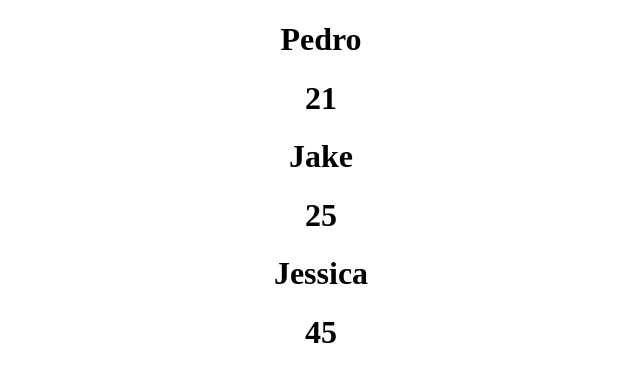
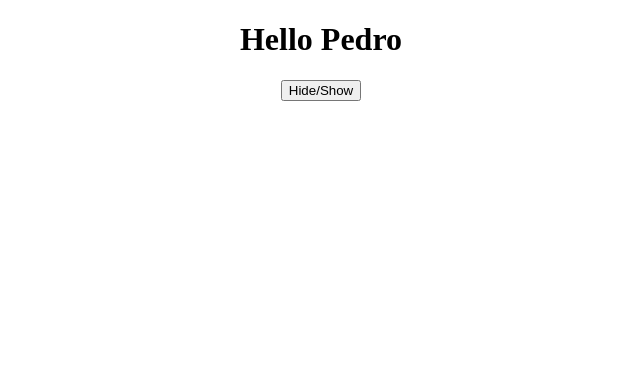
Before and after one commit to adonishuang/React-Beginner, a React (Create React App) app in the folder episode1/: page / in a window 1280 px wide. Shown: the top 382 px of the page, without its empty margins (319-959 px from the left). Built offline with nearby package versions, Linux system fonts and the light colour scheme.

Commit message:
feat:State in React,useState Hook

```diff
--- a/episode1/src/App.js
+++ b/episode1/src/App.js
@@ -1,19 +1,18 @@
 import './App.css';
-import {User} from './User'
+import {useState} from "react";
+
+
 function App() {
-    // const names = ["Pedro","Jake","Jessica","Mike","Dustin"]
-    const users = [
-        {name: "Pedro", age: 21}, {name: "Jake", age: 25}, {name: "Jessica", age: 45}
-    ]
+    const [showText, setShowText] = useState(true);
+    const handleHide = () => {
+        setShowText(!showText);
+    }
     return (
         <div className="App">
-            {users.map((user, key) => {
-                return (
-                    <User name={user.name} age={user.age}/>
-                )
-            })}
+            {showText && <h1>Hello Pedro</h1>}
+            <button onClick={handleHide}>Hide/Show</button>
         </div>
-    );
+    )
 }
 
 export default App;
--- a/episode1/src/User.js
+++ /dev/null
@@ -1,8 +0,0 @@
-export const User = (props) => {
-    return (
-        <div>
-            <h1>{props.name}</h1>
-            <h1>{props.age}</h1>
-        </div>
-    )
-}
```
